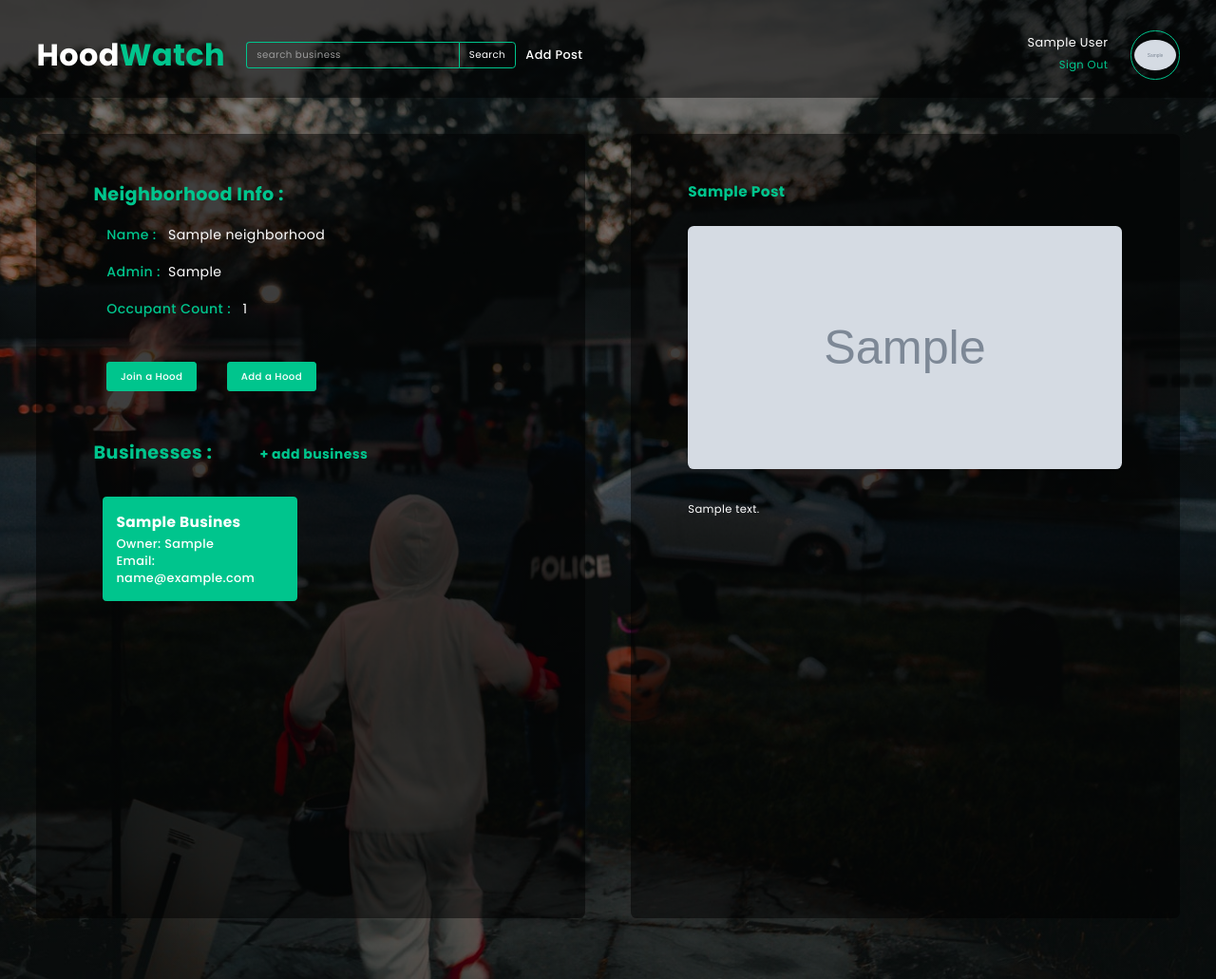
After one commit to cheeks-cloud/hoodwatch, a Django app: page /post/1 in a window 1280 px wide. The commit adds this page. Shown: the whole page at 95% size. Run offline with Django 4.2, Linux system fonts and the light colour scheme; a user stored in the database is signed in; tables that the repository leaves empty hold one stand-in row (values such as "Sample post"); grey boxes marked "Sample" are stand-in pictures.

Commit message:
feature: add article functionality

```diff
--- a/neighborhood/models.py
+++ b/neighborhood/models.py
@@ -1,5 +1,3 @@
-from distutils.command.upload import upload
-from pyexpat import model
 from django.db import models
 from django.contrib.auth.models import User
 
@@ -7,8 +5,8 @@ from django.contrib.auth.models import User
 class Neighborhood(models.Model):
     hood_name = models.CharField(max_length=1000)
     location = models.CharField(max_length=1000)
-    occupants = models.PositiveIntegerField(default=0, blank=True)
-    admin = models.ForeignKey(User, on_delete=models.DO_NOTHING, blank=True, default=None)
+    occupants = models.PositiveIntegerField(default=1, blank=True)
+    admin = models.ForeignKey(User, on_delete=models.SET_NULL, blank=True, default=None, null=True)
 
     def __str__(self):
         return self.hood_name.title()
--- a/neighborhood/static/neighborhood/css/index.css
+++ b/neighborhood/static/neighborhood/css/index.css
@@ -659,7 +659,7 @@ main .content {
 }
 
 main .content .left {
-  width: 47%;
+  width: 48%;
   height: 100%;
   border-radius: 0.5vw;
   background-color: rgba(0, 0, 0, 0.5);
@@ -1176,7 +1176,7 @@ main .content .left .businesses #business-form .form form input[type="submit"]:h
 }
 
 main .content .right {
-  width: 47%;
+  width: 48%;
   height: 100%;
   background-color: rgba(0, 0, 0, 0.5);
   border-radius: 0.5vw;
@@ -1219,6 +1219,11 @@ main .content .right .posts .all-posts .post {
           justify-content: flex-start;
 }
 
+main .content .right .posts .all-posts .post p {
+  font-size: 1vw;
+  color: #fff;
+}
+
 main .content .right .posts .all-posts .post .image {
   width: 30%;
   margin-right: 5%;
@@ -1243,4 +1248,51 @@ main .content .right .posts .all-posts .post .excerpt a {
 main .content .right .posts .all-posts .post .excerpt a:hover {
   color: #00c58d;
 }
+
+main .content .right .single-post {
+  overflow: auto;
+  height: 100%;
+  width: 100%;
+}
+
+main .content .right .single-post h3 {
+  color: #00c58d;
+  font-size: 1.2vw;
+}
+
+main .content .right .single-post .post-body {
+  overflow: auto;
+  height: 90%;
+  width: 100%;
+}
+
+main .content .right .single-post .post-body::-webkit-scrollbar {
+  display: none;
+}
+
+main .content .right .single-post .post-body .image {
+  width: 100%;
+  height: 20vw;
+  border-radius: 0.5vw;
+  -o-object-fit: cover;
+     object-fit: cover;
+}
+
+main .content .right .single-post .post-body .image img {
+  width: 100%;
+  height: 100%;
+  border-radius: 0.5vw;
+  -o-object-fit: cover;
+     object-fit: cover;
+}
+
+main .content .right .single-post .post-body .content {
+  padding: 0;
+  margin-top: 2%;
+}
+
+main .content .right .single-post .post-body .content p {
+  color: #fff;
+  font-size: 0.9vw;
+}
 /*# sourceMappingURL=index.css.map */
--- a/neighborhood/static/neighborhood/css/index.scss
+++ b/neighborhood/static/neighborhood/css/index.scss
@@ -415,7 +415,7 @@ main {
     height: 87.5%;
     padding: 3%;
     .left {
-      width: 47%;
+      width: 48%;
       height: 100%;
       border-radius: 0.5vw;
       background-color: rgba(0, 0, 0, 0.5);
@@ -800,7 +800,7 @@ main {
       }
     }
     .right {
-      width: 47%;
+      width: 48%;
       height: 100%;
       background-color: rgba(0, 0, 0, 0.5);
       border-radius: 0.5vw;
@@ -827,6 +827,10 @@ main {
             display: flex;
             align-items: flex-start;
             justify-content: flex-start;
+            p {
+              font-size: 1vw;
+              color: #fff;
+            }
             .image {
               width: 30%;
               margin-right: 5%;
@@ -850,6 +854,44 @@ main {
           }
         }
       }
+      .single-post {
+        overflow: auto;
+        height: 100%;
+        width: 100%;
+        h3 {
+          color: $primary_color;
+          font-size: 1.2vw;
+        }
+        .post-body {
+          overflow: auto;
+          height: 90%;
+          width: 100%;
+          &::-webkit-scrollbar {
+            display: none;
+          }
+
+          .image {
+            width: 100%;
+            height: 20vw;
+            border-radius: 0.5vw;
+            object-fit: cover;
+            img {
+              width: 100%;
+              height: 100%;
+              border-radius: 0.5vw;
+              object-fit: cover;
+            }
+          }
+          .content {
+            padding: 0;
+            margin-top: 2%;
+            p {
+              color: #fff;
+              font-size: 0.9vw;
+            }
+          }
+        }
+      }
     }
   }
 }
--- a/neighborhood/templates/neighborhood/index.html
+++ b/neighborhood/templates/neighborhood/index.html
@@ -11,7 +11,9 @@
       href="{% static 'neighborhood/images/community.png' %}"
       type="image/x-icon"
     />
+    {% block title %}
     <title>Home</title>
+    {% endblock %}
   </head>
   <body>
     <main>
@@ -60,7 +62,9 @@
           </div>
           <div class="links">
             <ul>
+              {% if hood %}
               <li class="add-post">Add Post</li>
+              {% endif %}
             </ul>
           </div>
         </div>
@@ -113,7 +117,7 @@
             <div class="info">
               <p><span>Name : </span>&nbsp; {{hood.hood_name}}</p>
 
-              <p><span>Admin : </span>&nbsp;{{hood.admin}}</p>
+              <p><span>Admin : </span>&nbsp;{{hood.admin|title}}</p>
 
               <p><span>Occupant Count : </span>&nbsp; {{hood.occupants}}</p>
             </div>
@@ -133,10 +137,22 @@
                 <h3>Pick a Hood</h3>
                 <form action="{% url 'neighborhood-join-hood' %}" method="post">
                   {% csrf_token %}
+                  <!--  -->
+                  {% if all_hoods %}
                   <select name="hood-pick" id="hood-ick">
-                    <option value="none" selected>None</option>
+                    {% for hood in all_hoods%}
+                    <option value="{{hood.hood_name}}">
+                      {{hood.hood_name}}
+                    </option>
+                    {% endfor %}
                   </select>
                   <input type="submit" value="Join" />
+                  {% else %}
+                  <p>
+                    There are no hoods to join at the moment. You should create
+                    one!
+                  </p>
+                  {% endif %}
                 </form>
               </div>
             </div>
@@ -170,9 +186,9 @@
               <!--  -->
               {% for business in businesses %}
               <div class="business-item">
-                <h3>Business Name</h3>
-                <p>Owner: Owner's Name</p>
-                <p>Email: Contact Email</p>
+                <h3>{{business.business_name|title}}</h3>
+                <p>Owner: {{business.user.username|title}}</p>
+                <p>Email: {{business.email}}</p>
               </div>
               {% endfor %}
               <!--  -->
@@ -203,130 +219,40 @@
         </div>
 
         <div class="right">
+          {% block posts %}
           <div class="posts">
             <h3>Posts :</h3>
             <div class="all-posts">
-              {% if posts %}{% else %}{% endif %}
-              <!-- test post -->
+              {% if posts %}
+              <!--  -->
+              {% for post in posts %}
               <div class="post">
                 <div class="image">
-                  <img
-                    src="{% static 'neighborhood/images/neighborhood.jpg' %}"
-                    alt="post title"
-                  />
+                  <img src="{{post.image.url}}" alt="post title" />
                 </div>
                 <div class="excerpt">
-                  <a href=""
-                    >Lorem ipsum dolor sit amet consectetur adipisicing elit.
-                    Voluptate officiis tempora quae velit culpa aspernatur earum
-                    quidem? Laborum, fugiat aliquam?</a
+                  <a href="{% url 'neighborhood-post' post.id %}"
+                    >{{post.content|truncatechars:150}}</a
                   >
                 </div>
               </div>
-
-              <!-- test post -->
+              {% endfor %}
+              <!--  -->
+              {% else %}
               <div class="post">
-                <div class="image">
-                  <img
-                    src="{% static 'neighborhood/images/neighborhood.jpg' %}"
-                    alt="post title"
-                  />
-                </div>
-                <div class="excerpt">
-                  <a href=""
-                    >Lorem ipsum dolor sit amet consectetur adipisicing elit.
-                    Voluptate officiis tempora quae velit culpa aspernatur earum
-                    quidem? Laborum, fugiat aliquam?</a
-                  >
-                </div>
+                {% if hood %}
+                <p>There are no posts for this neighborhood yet.</p>
+                {% else %}
+                <p>
+                  You have to be a part of a neighborhood to see a
+                  neighborhood's post.
+                </p>
+                {% endif %}
               </div>
-
-              <!-- test post -->
-              <div class="post">
-                <div class="image">
-                  <img
-                    src="{% static 'neighborhood/images/neighborhood.jpg' %}"
-                    alt="post title"
-                  />
-                </div>
-                <div class="excerpt">
-                  <a href=""
-                    >Lorem ipsum dolor sit amet consectetur adipisicing elit.
-                    Voluptate officiis tempora quae velit culpa aspernatur earum
-                    quidem? Laborum, fugiat aliquam?</a
-                  >
-                </div>
-              </div>
-
-              <!-- test post -->
-              <div class="post">
-                <div class="image">
-                  <img
-                    src="{% static 'neighborhood/images/neighborhood.jpg' %}"
-                    alt="post title"
-                  />
-                </div>
-                <div class="excerpt">
-                  <a href=""
-                    >Lorem ipsum dolor sit amet consectetur adipisicing elit.
-                    Voluptate officiis tempora quae velit culpa aspernatur earum
-                    quidem? Laborum, fugiat aliquam?</a
-                  >
-                </div>
-              </div>
-
-              <!-- test post -->
-              <div class="post">
-                <div class="image">
-                  <img
-                    src="{% static 'neighborhood/images/neighborhood.jpg' %}"
-                    alt="post title"
-                  />
-                </div>
-                <div class="excerpt">
-                  <a href=""
-                    >Lorem ipsum dolor sit amet consectetur adipisicing elit.
-                    Voluptate officiis tempora quae velit culpa aspernatur earum
-                    quidem? Laborum, fugiat aliquam?</a
-                  >
-                </div>
-              </div>
-
-              <!-- test post -->
-              <div class="post">
-                <div class="image">
-                  <img
-                    src="{% static 'neighborhood/images/neighborhood.jpg' %}"
-                    alt="post title"
-                  />
-                </div>
-                <div class="excerpt">
-                  <a href=""
-                    >Lorem ipsum dolor sit amet consectetur adipisicing elit.
-                    Voluptate officiis tempora quae velit culpa aspernatur earum
-                    quidem? Laborum, fugiat aliquam?</a
-                  >
-                </div>
-              </div>
-
-              <!-- test post -->
-              <div class="post">
-                <div class="image">
-                  <img
-                    src="{% static 'neighborhood/images/neighborhood.jpg' %}"
-                    alt="post title"
-                  />
-                </div>
-                <div class="excerpt">
-                  <a href=""
-                    >Lorem ipsum dolor sit amet consectetur adipisicing elit.
-                    Voluptate officiis tempora quae velit culpa aspernatur earum
-                    quidem? Laborum, fugiat aliquam?</a
-                  >
-                </div>
-              </div>
+              {% endif %}
             </div>
           </div>
+          {% endblock %}
         </div>
       </div>
     </main>
--- /dev/null
+++ b/neighborhood/templates/neighborhood/post.html
@@ -0,0 +1,28 @@
+{% extends 'neighborhood/index.html' %}
+
+<!--  -->
+
+{% block title %}
+<title>post</title>
+{% endblock %}
+
+<!--  -->
+
+{% block posts %}
+<div class="single-post">
+  {% if post %}
+  <h3>{{post.title|title}}</h3>
+  <br />
+  <div class="post-body">
+    <div class="image">
+      <img src="{{post.image.url}}" alt="{{post.title}}" />
+    </div>
+    <br />
+    <div class="content">
+      <p>{{post.content}}</p>
+    </div>
+  </div>
+
+  {% endif %}
+</div>
+{% endblock %}
--- a/neighborhood/urls.py
+++ b/neighborhood/urls.py
@@ -7,5 +7,6 @@ urlpatterns = [
     path('create_business/', views.create_business, name='neighborhood-create-business'),
     path('create_hood/', views.create_hood, name='neighborhood-create-hood'),
     path('create_post/', views.create_post, name='neighborhood-create-post'),
-    path('join_hood/', views.join_hood, name='neighborhood-join-hood')
+    path('join_hood/', views.join_hood, name='neighborhood-join-hood'),
+    path('post/<post_id>', views.single_post, name='neighborhood-post')
 ]
--- a/neighborhood/views.py
+++ b/neighborhood/views.py
@@ -17,6 +17,7 @@ def home(request):
     p_form = ProfileUpdateForm(instance=request.user.profile)
     current_user = User.objects.get(username=request.user.username)
     user_hood = current_user.profile.hood
+    all_hoods = Neighborhood.objects.all()
     if user_hood:
         hood = Neighborhood.objects.get(hood_name=current_user.profile.hood.hood_name)
     else:
@@ -32,9 +33,42 @@ def home(request):
         'current_user': current_user,
         'hood': hood,
         'posts': posts,
-        'businesses': businesses
+        'businesses': businesses,
+        'all_hoods': all_hoods
     }
     return render(request, 'neighborhood/index.html', context)
+
+
+@login_required
+def single_post(request, post_id):
+    b_form = CreateBusinessForm()
+    h_form = HoodCreationForm()
+    post_form = PostCreationForm()
+    u_form = UserUpdateForm(instance=request.user)
+    p_form = ProfileUpdateForm(instance=request.user.profile)
+    current_user = User.objects.get(username=request.user.username)
+    user_hood = current_user.profile.hood
+    all_hoods = Neighborhood.objects.all()
+    post = Post.objects.get(id=post_id)
+    if user_hood:
+        hood = Neighborhood.objects.get(hood_name=current_user.profile.hood.hood_name)
+    else:
+        hood = None
+    businesses = Business.objects.filter(hood=hood)
+    context = {
+        'b_form': b_form,
+        'h_form': h_form,
+        'post_form': post_form,
+        'u_form': u_form,
+        'p_form': p_form,
+        'current_user': current_user,
+        'hood': hood,
+        'businesses': businesses,
+        'all_hoods': all_hoods,
+        'post': post
+    }
+    return render(request, 'neighborhood/post.html', context)
+
 
 
 @login_required
@@ -73,7 +107,9 @@ def create_hood(request):
                 location = h_form.cleaned_data.get('location'),
                 admin = current_user
             )
+            current_user.profile.hood = new_hood
             new_hood.save()
+            current_user.save()
             messages.success(request, 'Success! You have created a new hood!')
             return redirect('neighborhood-home')
         else:
@@ -113,10 +149,16 @@ def join_hood(request):
     if request.method == 'POST':
         if request.POST.get('hood-pick'):
             hood = Neighborhood.objects.get(hood_name=request.POST.get('hood-pick'))
-            current_user.profile.hood = hood
-            current_user.save()
-            messages.success(request, f'Success! You have joined the {hood.hood_name} Neighborhood')
-            return redirect('neighborhood-home')
+            if current_user.profile.hood == hood:
+                messages.success(request, f'You are already a part of this Neighborhood')
+                return redirect('neighborhood-home')
+            else:
+                current_user.profile.hood = hood
+                hood.occupants += 1
+                hood.save()
+                current_user.save()
+                messages.success(request, f'Success! You have joined the {hood.hood_name} Neighborhood')
+                return redirect('neighborhood-home')
         else:
             messages.warning(request, 'Something went wrong! Retry')
             return redirect('neighborhood-home')
--- a/users/models.py
+++ b/users/models.py
@@ -6,7 +6,7 @@ from neighborhood.models import Neighborhood
 class Profile(models.Model):
     user = models.OneToOneField(User, on_delete=models.CASCADE)
     image = models.ImageField(default='default.png', upload_to='hood_profile_images/', blank=True)
-    hood = models.ForeignKey(Neighborhood, on_delete=models.DO_NOTHING, blank=True, null=True)
+    hood = models.ForeignKey(Neighborhood, on_delete=models.SET_NULL, blank=True, null=True)
 
     def __str__(self):
         return f"{self.user.username.title()}'s Profile "
```
Also changed, not shown: neighborhood/migrations/0010_alter_neighborhood_occupants.py (added), neighborhood/migrations/0011_alter_business_hood_alter_post_hood.py (added), 1 other file.
